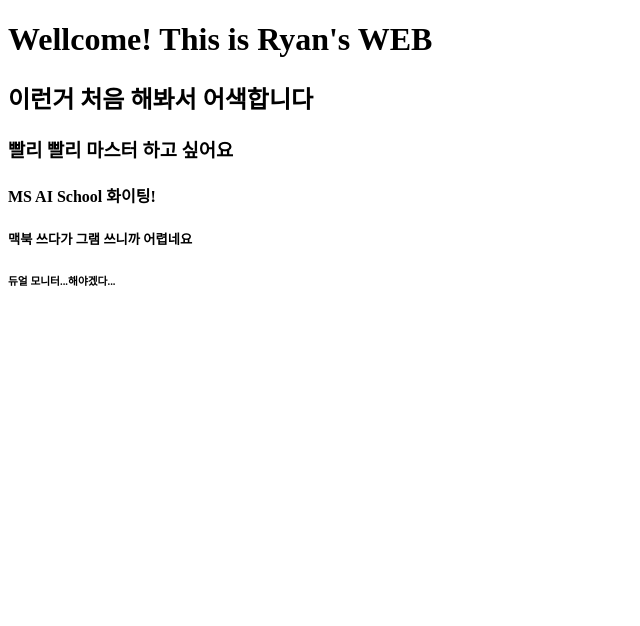
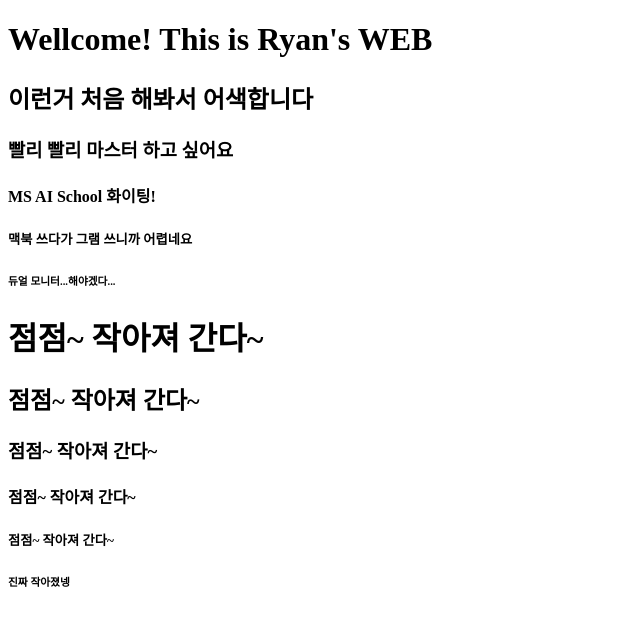
Before and after one commit to Ryan-OH/first, a plain HTML site: page index.html in a window 1280 px wide. Shown: the whole page, without its empty margins (0-640 px from the left). Drawn offline with Linux system fonts and the light colour scheme.

Commit message:
(수정)index.html

```diff
--- a/index.html
+++ b/index.html
@@ -13,4 +13,10 @@
 <h5>맥북 쓰다가 그램 쓰니까 어렵네요</h5>
 <h6>듀얼 모니터...해야겠다...</h6>
 </body>
+<h1>점점~ 작아져 간다~</h1>
+<h2>점점~ 작아져 간다~</h2>
+<h3>점점~ 작아져 간다~</h3>
+<h4>점점~ 작아져 간다~</h4>
+<h5>점점~ 작아져 간다~</h5>
+<h6>진짜 작아졌넹</h6>
 </html>
```
